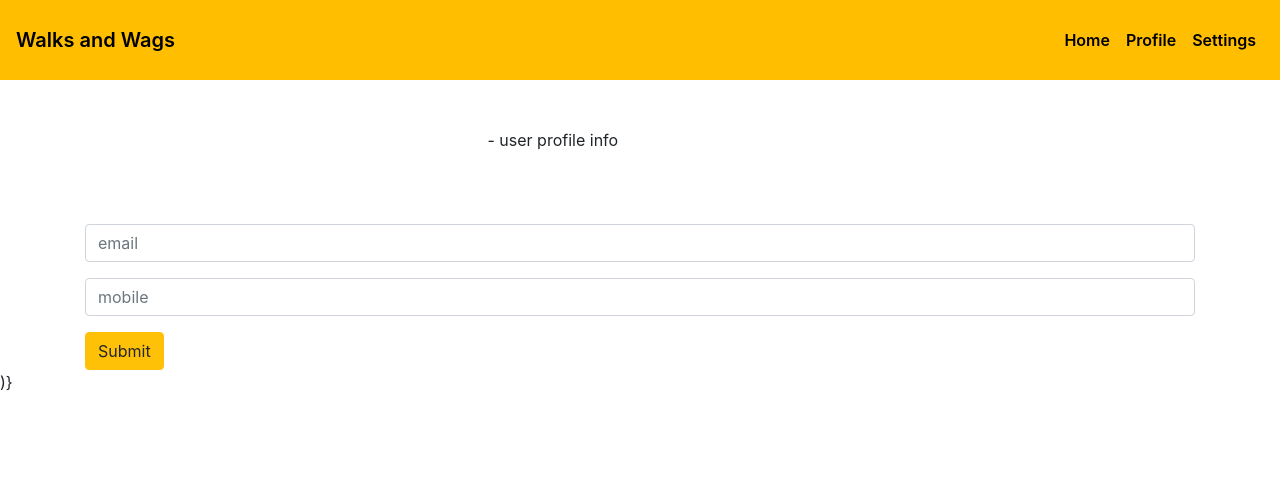
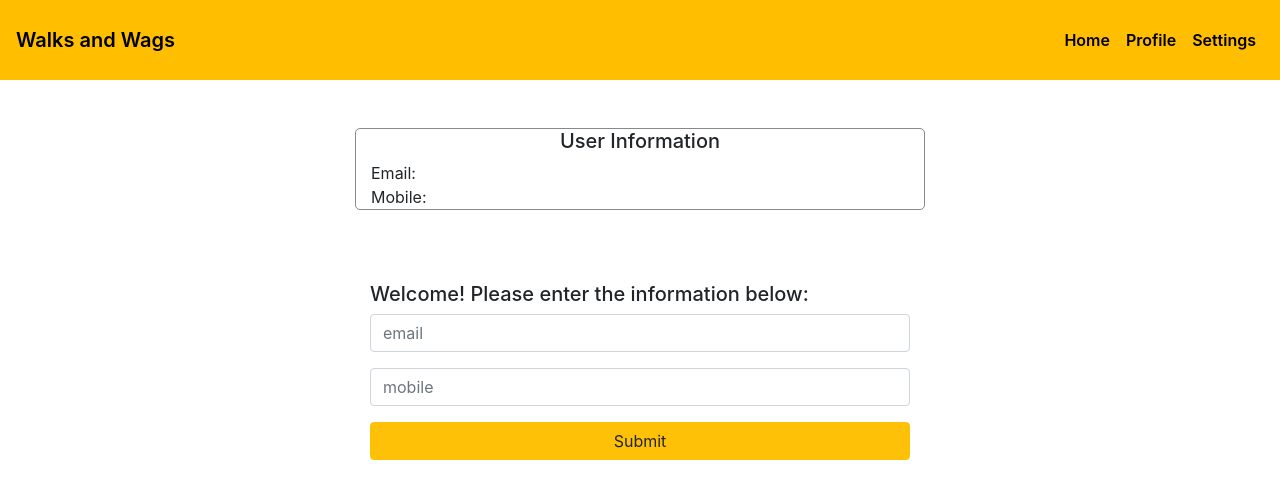
Before and after one commit to lisseteventura/Walks-and-wags, a React (Create React App) app in the folder walks_and_wags_react/walks-and-wags-web/: page /settings in a window 1280 px wide. Shown: the top 498 px of the page. Built offline with nearby package versions, Linux system fonts and the light colour scheme; no server answers.

Commit message:
styling added to settings and create profile

```diff
--- a/walks_and_wags_react/walks-and-wags-web/src/Settings.js
+++ b/walks_and_wags_react/walks-and-wags-web/src/Settings.js
@@ -1,6 +1,8 @@
 import React, { Component } from "react";
 import { Row, Col } from "reactstrap";
+import { Layout } from "./components/Layout.js";
 import CreateProfile from "./components/CreateProfile.js";
+
 class Settings extends Component {
   constructor(props) {
     super(props);
@@ -71,12 +73,20 @@ class Settings extends Component {
   render() {
     return (
       <div>
-        <div style={{ width: "50%", margin: "3rem auto" }}>
+        <Layout>
+          <div style={{ width: "100%", margin: "3rem auto" }}>
             <Row>
-            <Col sm="12" md={{ size: 6, offset: 3 }}>
-              - user profile info
-              <div>{this.state.email}</div>
-              <div>{this.state.mobile}</div>
+              <Col
+                sm="12"
+                md={{ size: 6, offset: 3 }}
+                style={{
+                  border: "1px solid #888888",
+                  borderRadius: "5px"
+                }}
+              >
+                <h5 style={{ textAlign: "center" }}>User Information </h5>
+                <div>Email: {this.state.email}</div>
+                <div>Mobile: {this.state.mobile}</div>
               </Col>
             </Row>
             <br />
@@ -89,7 +99,7 @@ class Settings extends Component {
             handleEmailChange={this.state.handleEmailChange}
             handleMobileChange={this.state.handleMobileChange}
           />
-        )}
+        </Layout>
       </div>
     );
   }
--- a/walks_and_wags_react/walks-and-wags-web/src/components/CreateProfile.js
+++ b/walks_and_wags_react/walks-and-wags-web/src/components/CreateProfile.js
@@ -1,11 +1,14 @@
 import React from "react";
 import { Form, Button, FormGroup, Input, Alert, Container } from "reactstrap";
+import { Layout } from "./Layout.js";
 
 const CreateProfile = props => {
   return (
     <div>
-      <Container>
-        <Form>
+      <Layout>
+        <Form style={{ width: "50%", margin: "auto" }}>
+          <h5>Welcome! Please enter the information below: </h5>
+
           <FormGroup>
             <Input
               type="email"
@@ -26,7 +29,11 @@ const CreateProfile = props => {
               onChange={props.handleMobileChange}
             />
           </FormGroup>
-          <Button color="warning" onClick={props.submitProfileInfo}>
+          <Button
+            color="warning"
+            onClick={props.submitProfileInfo}
+            style={{ width: "100%" }}
+          >
             Submit
           </Button>
           <br />
@@ -39,7 +46,7 @@ const CreateProfile = props => {
             " "
           )}
         </Form>
-      </Container>
+      </Layout>
     </div>
   );
 };
```
Lines whose indentation alone changed are shown as unchanged.
